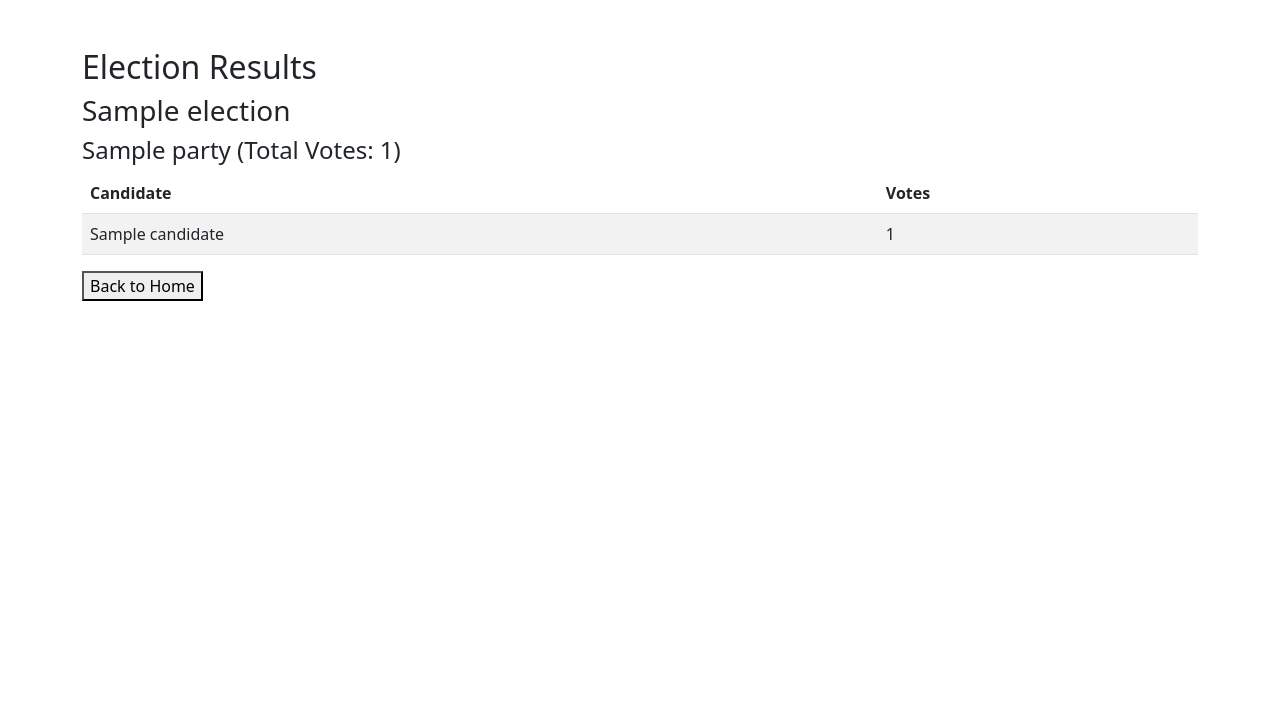
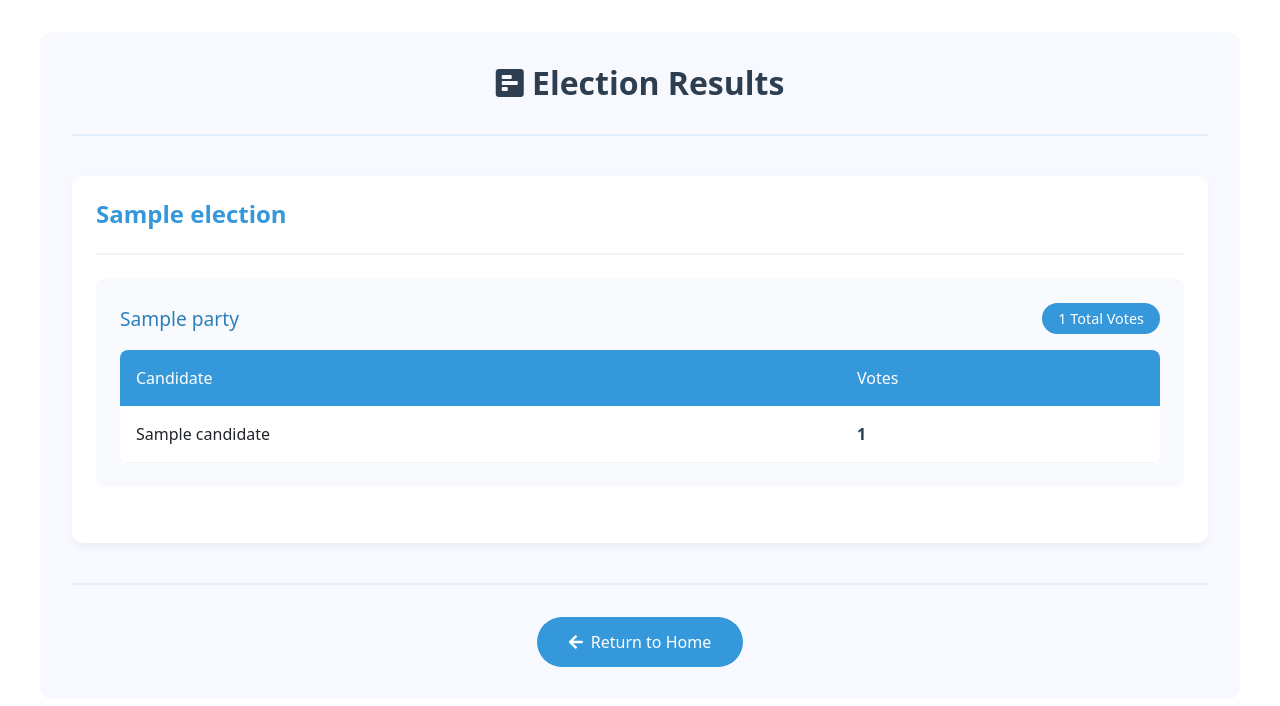
Before and after one commit to Natnaelwa7/evotingdeployment, a Flask app: page /results in a window 1280 px wide. Shown: the top 706 px of the page. Run offline with Flask 3, Linux system fonts and the light colour scheme; tables that the repository leaves empty hold one stand-in row (values such as "Sample post"); some libraries are stand-ins or nearby versions.

Commit message:
Update results.html

```diff
--- a/templates/results.html
+++ b/templates/results.html
@@ -1,35 +1,189 @@
 {% extends 'base.html' %}
 
 {% block content %}
-<div class="container mt-5">
-    <h2>Election Results</h2>
+<div class="results-container">
+    <div class="results-header">
+        <h2 class="results-title"><i class="fas fa-poll-h"></i> Election Results</h2>
+    </div>
 
     {% for election, parties in results.items() %}
-        <h3>{{ election }}</h3>
+    <div class="election-card">
+        <div class="election-header">
+            <h3 class="election-name">{{ election }}</h3>
+        </div>
+
         {% for party, data in parties.items() %}
-            <h4>{{ party }} (Total Votes: {{ data.party_votes }})</h4>
-            <table class="table table-striped">
+        <div class="party-card">
+            <div class="party-header">
+                <h4 class="party-name">{{ party }}</h4>
+                <span class="total-votes">{{ data.party_votes }} Total Votes</span>
+            </div>
+
+            <table class="results-table">
                 <thead>
                     <tr>
-                        <th>Candidate</th>
-                        <th>Votes</th>
+                        <th class="candidate-col">Candidate</th>
+                        <th class="votes-col">Votes</th>
                     </tr>
                 </thead>
                 <tbody>
                     {% for candidate in data.candidates %}
-                        <tr>
-                            <td>{{ candidate.candidate_name }}</td>
-                            <td>{{ candidate.votes }}</td>
-                        </tr>
+                    <tr>
+                        <td>{{ candidate.candidate_name }}</td>
+                        <td class="vote-count">{{ candidate.votes }}</td>
+                    </tr>
                     {% endfor %}
                 </tbody>
             </table>
+        </div>
+        {% endfor %}
+    </div>
+    {% endfor %}
 
+    <div class="action-bar">
+        <a href="{{ url_for('home') }}" class="home-btn">
+            <i class="fas fa-arrow-left"></i> Return to Home
+        </a>
+    </div>
+</div>
 
-        {% endfor %}
-    {% endfor %}
-    <a href="{{ url_for('home') }}">
-        <button>Back to Home</button>
-    </a>
-</div>
+<style>
+    .results-container {
+        max-width: 1200px;
+        margin: 2rem auto;
+        padding: 2rem;
+        background: #f8f9fe;
+        border-radius: 12px;
+    }
+
+    .results-header {
+        text-align: center;
+        margin-bottom: 2.5rem;
+        padding-bottom: 1.5rem;
+        border-bottom: 2px solid #e3effd;
+    }
+
+    .results-title {
+        color: #2c3e50;
+        font-weight: 600;
+        font-size: 2rem;
+    }
+
+    .election-card {
+        background: white;
+        border-radius: 10px;
+        box-shadow: 0 4px 6px rgba(50, 50, 93, 0.05);
+        margin-bottom: 2.5rem;
+        padding: 1.5rem;
+    }
+
+    .election-header {
+        margin-bottom: 1.5rem;
+        padding-bottom: 1rem;
+        border-bottom: 2px solid #f0f4f9;
+    }
+
+    .election-name {
+        color: #3498db;
+        font-weight: 600;
+        font-size: 1.5rem;
+    }
+
+    .party-card {
+        margin-bottom: 2rem;
+        background: #f8fafd;
+        border-radius: 8px;
+        padding: 1.5rem;
+    }
+
+    .party-header {
+        display: flex;
+        justify-content: space-between;
+        align-items: center;
+        margin-bottom: 1rem;
+    }
+
+    .party-name {
+        color: #2980b9;
+        font-weight: 500;
+        font-size: 1.2rem;
+        margin: 0;
+    }
+
+    .total-votes {
+        background: #3498db;
+        color: white;
+        padding: 0.3rem 1rem;
+        border-radius: 20px;
+        font-size: 0.9rem;
+    }
+
+    .results-table {
+        width: 100%;
+        border-collapse: collapse;
+        background: white;
+        border-radius: 8px;
+        overflow: hidden;
+    }
+
+    .results-table th {
+        background: #3498db;
+        color: white;
+        padding: 1rem;
+        text-align: left;
+        font-weight: 500;
+    }
+
+    .results-table td {
+        padding: 1rem;
+        border-bottom: 1px solid #f0f4f9;
+    }
+
+    .vote-count {
+        font-weight: 600;
+        color: #2c3e50;
+    }
+
+    .action-bar {
+        text-align: center;
+        margin-top: 2rem;
+        padding-top: 2rem;
+        border-top: 2px solid #e3effd;
+    }
+
+    .home-btn {
+        background: #3498db;
+        color: white;
+        padding: 0.8rem 2rem;
+        border-radius: 25px;
+        text-decoration: none;
+        display: inline-flex;
+        align-items: center;
+        gap: 0.5rem;
+        transition: all 0.3s ease;
+    }
+
+    .home-btn:hover {
+        background: #2980b9;
+        transform: translateY(-1px);
+        color: white;
+        text-decoration: none;
+    }
+
+    @media (max-width: 768px) {
+        .results-container {
+            padding: 1rem;
+            margin: 1rem;
+        }
+
+        .party-header {
+            flex-direction: column;
+            align-items: flex-start;
+            gap: 0.5rem;
+        }
+    }
+</style>
+
+<link rel="stylesheet" href="https://cdnjs.cloudflare.com/ajax/libs/font-awesome/5.15.4/css/all.min.css">
+
 {% endblock %}
```
